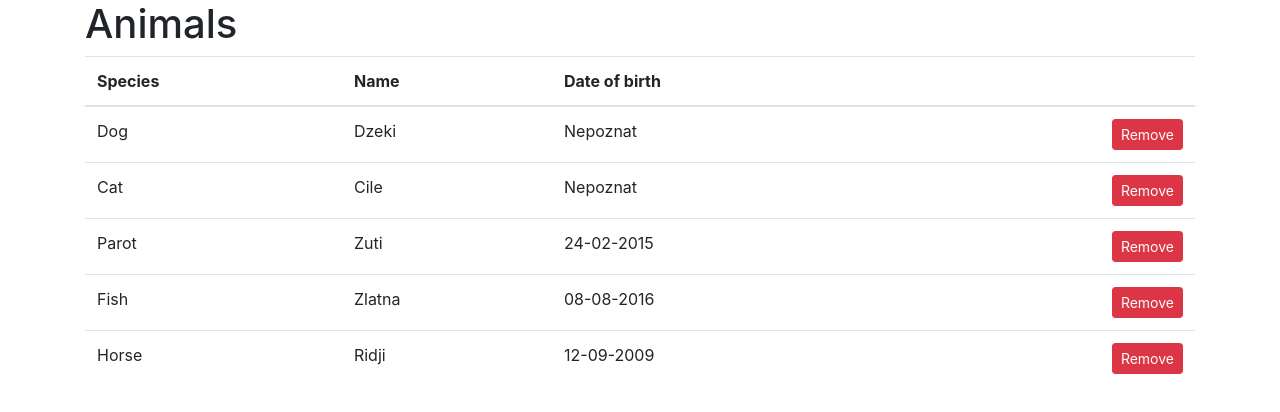
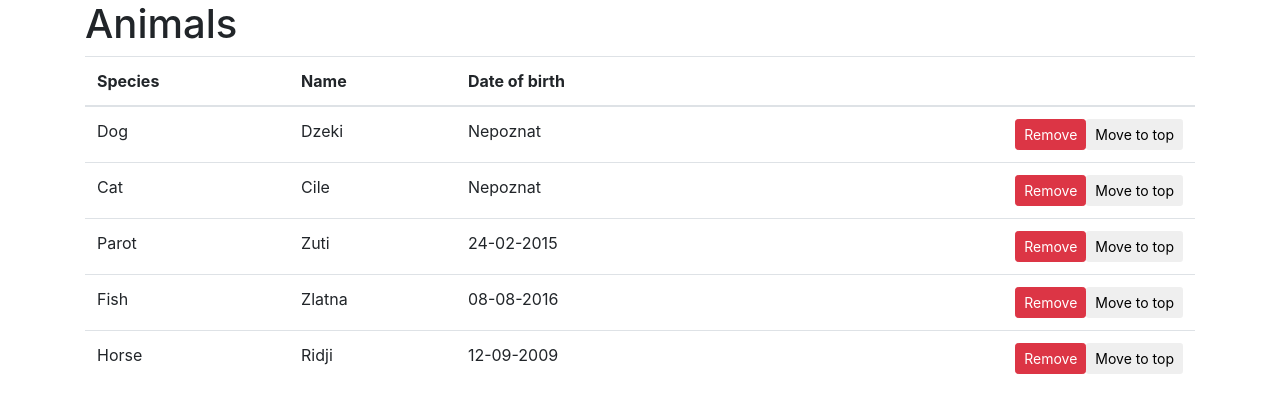
Before and after one commit to ninaMiljus/zoo, a Vue app: page / in a window 1280 px wide. Shown: the top 412 px of the page. Built offline with nearby package versions, Linux system fonts and the light colour scheme.

Commit message:
Zadatak 4

```diff
--- a/src/components/AnimalList.vue
+++ b/src/components/AnimalList.vue
@@ -17,6 +17,7 @@
           <td>{{ animal.dateOfBirth ? animal.dateOfBirth : 'Nepoznat' }}</td>
         <td class="text-right">
         <button class="btn btn-danger btn-sm" @click="remove(animal)">Remove</button>
+          <button class="btn btn-default btn-sm" @click="moveToTop(animal)">Move to top</button>
         </td>
         </tr>
       </tbody>
@@ -62,7 +63,11 @@
             remove(animal) {
             const index = this.animals.indexOf(animal);
                 this.animals.splice(index, 1);
-            }
+            },
+        moveToTop(animal) {
+        this.remove(animal);
+        this.animals.unshift(animal);
+                }
         }
 };
 </script>
```
